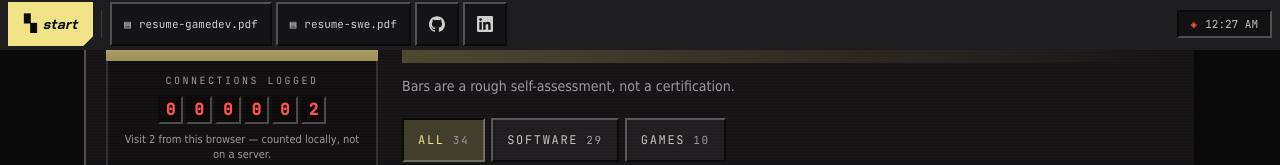
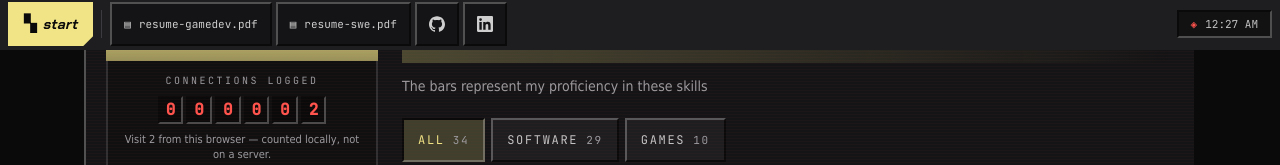
Before and after one commit to ElizaldeJoseCS/portfolio, a React (Vite) app: page /about in a window 1280 px wide. Shown: the part 750-915 px from the top of the page. Built offline with nearby package versions, Linux system fonts and the light colour scheme.

Commit message:
Update PageHeading lead text for clarity

```diff
--- a/src/pages/AboutPage.tsx
+++ b/src/pages/AboutPage.tsx
@@ -53,7 +53,7 @@ export function AboutPage() {
       )}
 
       <section className="mt-10">
-        <PageHeading lead="Bars are a rough self-assessment, not a certification.">
+        <PageHeading lead="The bars represent my proficiency in these skills">
           Skills
         </PageHeading>
         <FilterBar
```
